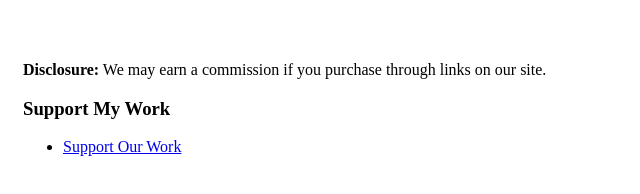
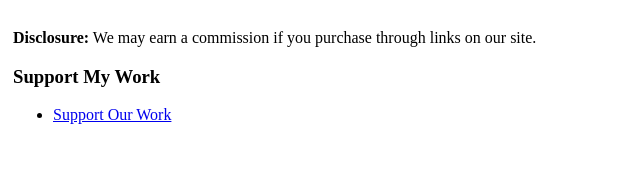
Before and after one commit to softwarezone365/blogger-donations-section, a plain HTML site: page index.html in a window 1280 px wide. Shown: the whole page, without its empty margins (0-640 px from the left). Drawn offline with Linux system fonts and the light colour scheme.

Commit message:
Update index.html

```diff
--- a/index.html
+++ b/index.html
@@ -1,4 +1,4 @@
-<div style="border:0px solid #ccc;padding:15px;margin-top:30px;">
+<div style="border:0px solid #ccc;padding:5px;margin-top:5px;">
   <p><strong>Disclosure:</strong> We may earn a commission if you purchase through links on our site.</p>
   <h3>Support My Work</h3>
   <ul>
```
